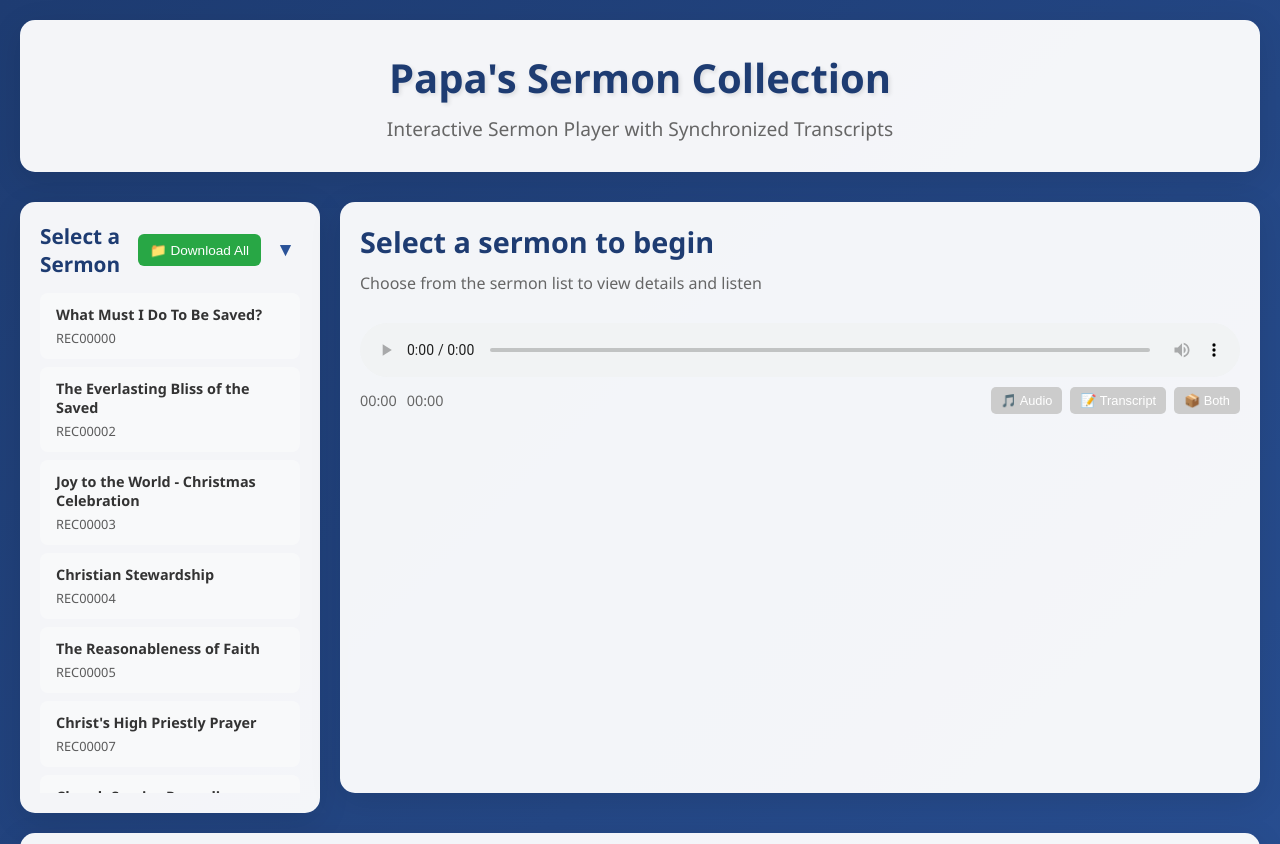
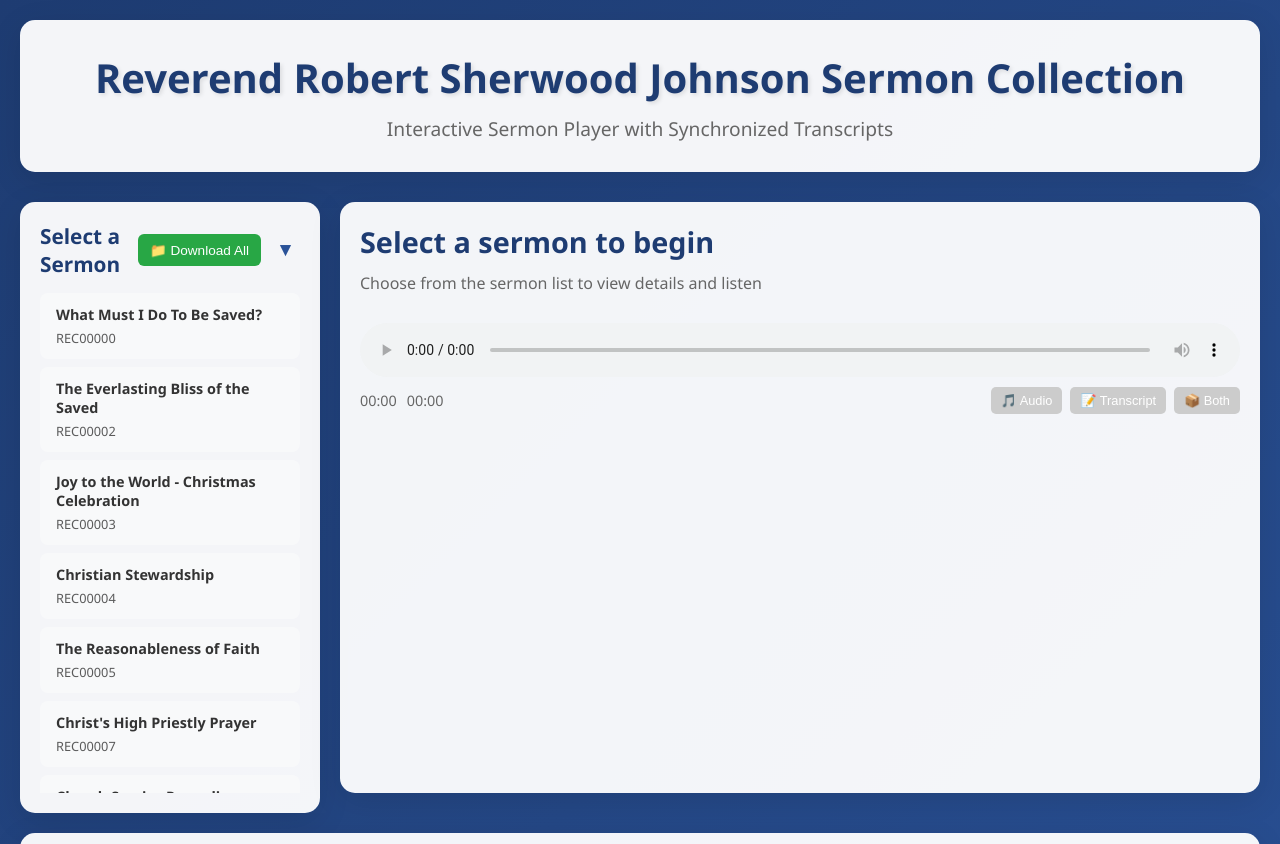
Before and after one commit to MikeTheAnomaly/Rev-Robert-Sherwood-Johnson, a plain HTML site: page index.html in a window 1280 px wide. Shown: the top 844 px of the page. Drawn offline with Linux system fonts and the light colour scheme.

Commit message:
updated name

```diff
--- a/index.html
+++ b/index.html
@@ -3,13 +3,13 @@
 <head>
     <meta charset="UTF-8">
     <meta name="viewport" content="width=device-width, initial-scale=1.0">
-    <title>Papa's Sermon Collection Player</title>
+    <title>Reverend Robert Sherwood Johnson Sermon Collection Player</title>
     <link rel="stylesheet" href="sermon_player.css">
 </head>
 <body>
     <div class="container">
         <header>
-            <h1>Papa's Sermon Collection</h1>
+            <h1>Reverend Robert Sherwood Johnson Sermon Collection</h1>
             <p>Interactive Sermon Player with Synchronized Transcripts</p>
         </header>
 
```
